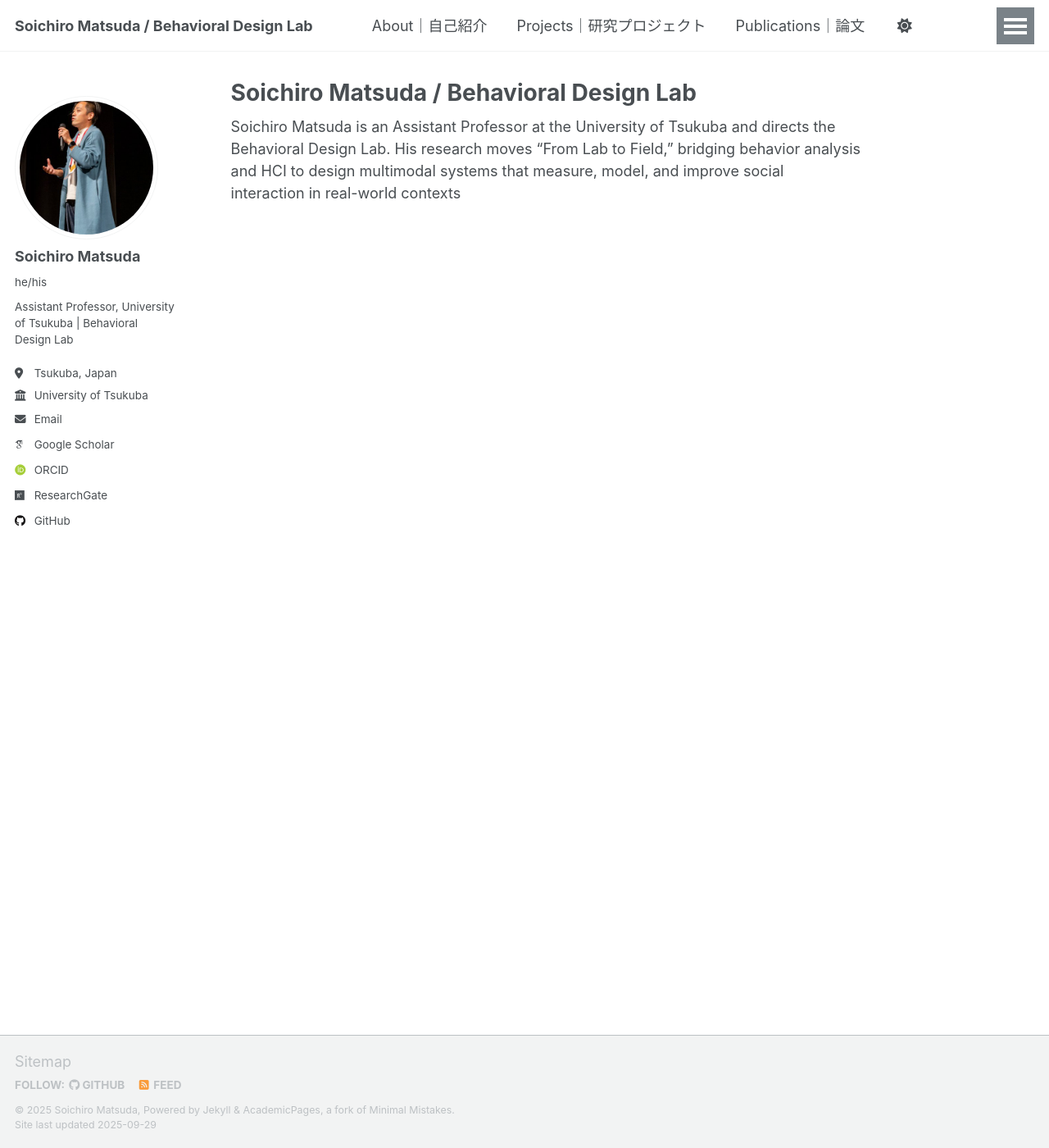
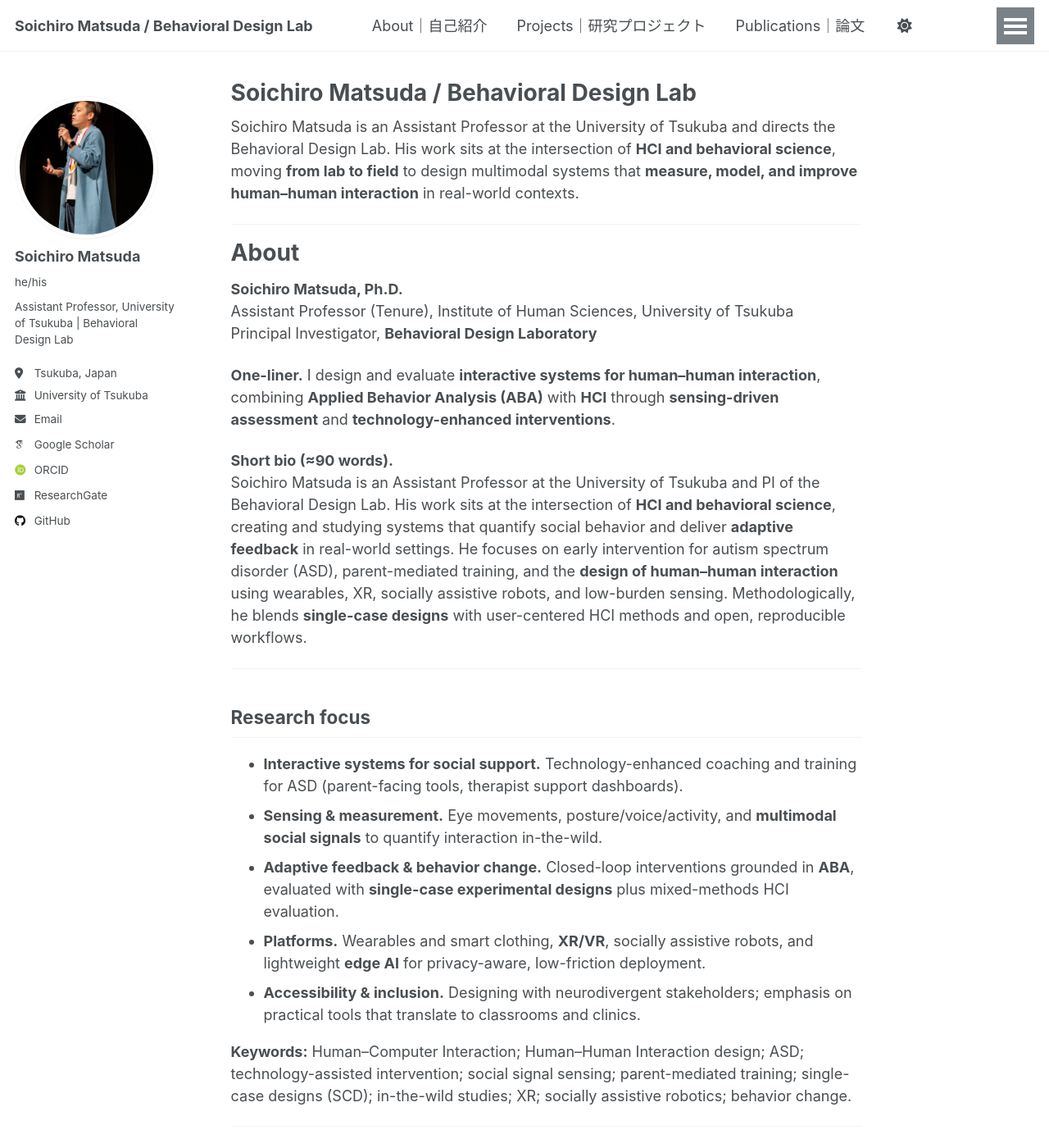
Before and after one commit to BehavioralDesignerMatsuda/BehavioralDesignerMatsuda.github.io, a Jekyll site: the page built from _pages/about.md, in a window 1280 px wide and 1400 px high. Shown: the whole window at 82% size. Built offline with Jekyll 4.4.1, drawn with Linux system fonts in a browser that asks for light colours; some web fonts are replaced; a script that is not in the unit is left out; some of the changed text lies outside the part shown.

Commit message:
Update about.md

```diff
--- a/_pages/about.md
+++ b/_pages/about.md
@@ -7,4 +7,80 @@ redirect_from:
   - /about.html
 ---
 
-Soichiro Matsuda is an Assistant Professor at the University of Tsukuba and directs the Behavioral Design Lab. His research moves “From Lab to Field,” bridging behavior analysis and HCI to design multimodal systems that measure, model, and improve social interaction in real-world contexts
+Soichiro Matsuda is an Assistant Professor at the University of Tsukuba and directs the Behavioral Design Lab. His work sits at the intersection of **HCI and behavioral science**, moving **from lab to field** to design multimodal systems that **measure, model, and improve human–human interaction** in real-world contexts.
+
+---
+
+# About
+
+**Soichiro Matsuda, Ph.D.**
+Assistant Professor (Tenure), Institute of Human Sciences, University of Tsukuba
+Principal Investigator, **Behavioral Design Laboratory**
+
+**One-liner.** I design and evaluate **interactive systems for human–human interaction**, combining **Applied Behavior Analysis (ABA)** with **HCI** through **sensing-driven assessment** and **technology-enhanced interventions**.
+
+**Short bio (≈90 words).**
+Soichiro Matsuda is an Assistant Professor at the University of Tsukuba and PI of the Behavioral Design Lab. His work sits at the intersection of **HCI and behavioral science**, creating and studying systems that quantify social behavior and deliver **adaptive feedback** in real-world settings. He focuses on early intervention for autism spectrum disorder (ASD), parent-mediated training, and the **design of human–human interaction** using wearables, XR, socially assistive robots, and low-burden sensing. Methodologically, he blends **single-case designs** with user-centered HCI methods and open, reproducible workflows.
+
+---
+
+## Research focus
+
+- **Interactive systems for social support.** Technology-enhanced coaching and training for ASD (parent-facing tools, therapist support dashboards).
+- **Sensing & measurement.** Eye movements, posture/voice/activity, and **multimodal social signals** to quantify interaction in-the-wild.
+- **Adaptive feedback & behavior change.** Closed-loop interventions grounded in **ABA**, evaluated with **single-case experimental designs** plus mixed-methods HCI evaluation.
+- **Platforms.** Wearables and smart clothing, **XR/VR**, socially assistive robots, and lightweight **edge AI** for privacy-aware, low-friction deployment.
+- **Accessibility & inclusion.** Designing with neurodivergent stakeholders; emphasis on practical tools that translate to classrooms and clinics.
+
+**Keywords:** Human–Computer Interaction; Human–Human Interaction design; ASD; technology-assisted intervention; social signal sensing; parent-mediated training; single-case designs (SCD); in-the-wild studies; XR; socially assistive robotics; behavior change.
+
+---
+
+## Current appointments
+
+- Assistant Professor (tenure), Faculty of Human Sciences, University of Tsukuba (2023– )
+- Tenure-track Assistant Professor, University of Tsukuba (2019–2023)
+- Assistant Professor / Ph.D. Program in Empowerment Informatics (2018–2019)
+- Principal Investigator, Behavioral Design Laboratory (2020– )
+
+## Graduate programs (teaching/advising)
+
+- Psychology (Master’s / Doctoral)
+- Disability Sciences (Master’s)
+- Empowerment Informatics (Doctoral)
+
+## Education
+
+- Ph.D. in Psychology, Keio University (2016) — Advisor: Junichi Yamamoto, Ph.D.
+- M.A. in Psychology, Keio University (2012)
+- B.A. in Psychology, Keio University (2010)
+
+## Previous research positions
+
+- Visiting Scholar, Center for Autism Research, Children’s Hospital of Philadelphia (2017)
+- Research Fellow, Japan Society for the Promotion of Science — DC1 (2012–2015), PD (2015–2018)
+- Researcher, Artificial Intelligence Laboratory (Prof. Kenji Suzuki), University of Tsukuba (2015–2018)
+
+## Service — Editorial/Peer review (selected, recent)
+
+BMC Psychology; BMC Digital Health; IEEE Robotics and Automation Letters; Interacting with Computers; RO-MAN; Frontiers in Psychiatry/Psychology; Journal of Special Education Research; Japanese Psychological Research; International Journal of Disability, Development and Education; Autism Research; Journal of Child Psychology and Psychiatry; Visual Cognition; Cognition and Emotion; New Ideas in Psychology; Journal of Autism and Developmental Disorders; Research in Autism Spectrum Disorders; Research in Developmental Disabilities; International Journal of Social Robotics.
+
+---
+
+## Contact & IDs
+
+- **Email:** matsuda.soichiro.gm (at) u.tsukuba.ac.jp
+- **ORCID:** <https://orcid.org/0000-0002-9257-2502>
+- **Google Scholar:** <https://scholar.google.co.jp/citations?user=WCnMiF4AAAAJ&hl=ja>
+- **ResearchGate:** <https://www.researchgate.net/profile/Soichiro-Matsuda>
+- **TRIOS:** <https://trios.tsukuba.ac.jp/en/researcher/0000004129>
+
+---
+
+<details>
+  <summary><strong>Implementation tips (optional)</strong></summary>
+
+- Because this page is the **home** (`permalink: /`), keep the top paragraph concise, and let the **About** content live below the fold.
+- If you later prefer a dedicated About page, create `/about/` with the same body and remove the `redirect_from` entries above.
+- Add a language toggle in the nav (e.g., **EN / 日本語**) and mirror this structure at `/ja/about/`.
+</details>
```
